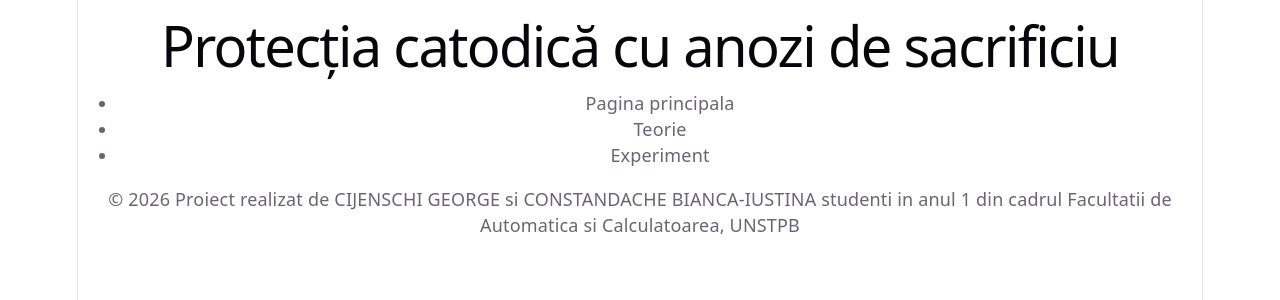
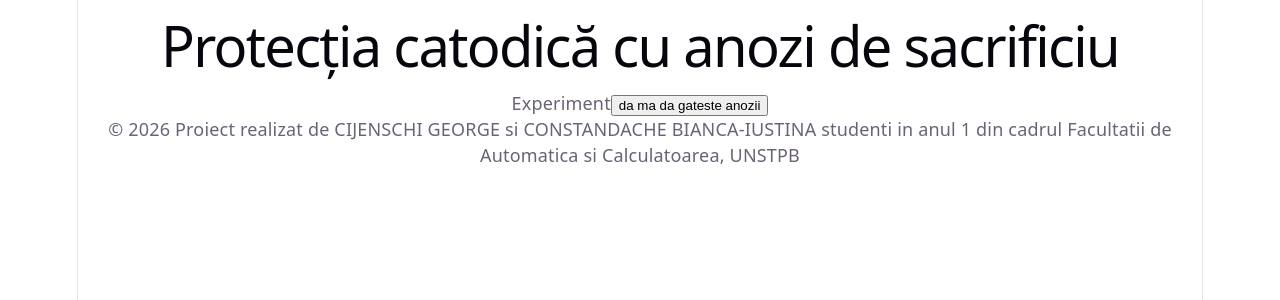
Before and after one commit to mimenschi/proiect_chimie, a React (Vite) app in the folder protectia-catodica/: page /Experiment in a window 1280 px wide. Shown: the top 300 px of the page. Built offline with nearby package versions, Linux system fonts and the light colour scheme.

Commit message:
Add: butoane (partial)

```diff
--- a/protectia-catodica/package.json
+++ b/protectia-catodica/package.json
@@ -11,7 +11,8 @@
   },
   "dependencies": {
     "react": "^19.2.5",
-    "react-dom": "^19.2.5"
+    "react-dom": "^19.2.5",
+    "react-router-dom": "^7.14.2"
   },
   "devDependencies": {
     "@eslint/js": "^10.0.1",
--- a/protectia-catodica/src/App.jsx
+++ b/protectia-catodica/src/App.jsx
@@ -1,10 +1,21 @@
+import React from 'react'
+import { BrowserRouter as Router, Route, Routes } from 'react-router-dom'
 import Header from './site/Header.jsx'
 import Footer from './site/Footer.jsx'
+import Experiment from './pages/Experiment.jsx'
+import Teorie from './pages/Teorie.jsx'
 
 function App() {
   return(
     <>
         <Header/>
+
+        <Router>
+                <Routes>
+                    <Route path="/Teorie" element={<Teorie />} />
+                    <Route path="/Experiment" element={<Experiment />} />
+                </Routes>
+            </Router>
         <Footer/>
     </>
   );
--- /dev/null
+++ b/protectia-catodica/src/pages/Experiment.jsx
@@ -0,0 +1,26 @@
+import React from 'react'
+import { Navigate } from 'react-router-dom'
+
+function Experiment() {
+  const [goToContact, setGoToContact] = React.useState(false)
+
+  if (goToContact) {
+    return <Navigate to="/Experiment" />
+  }
+
+  return (
+    <div>
+      Experiment
+      <button
+        onClick={() => {
+          setGoToContact(true)
+        }}
+      >
+        {" "}
+        da ma da gateste anozii
+      </button>
+    </div>
+  );
+}
+
+export default Experiment
--- /dev/null
+++ b/protectia-catodica/src/pages/Teorie.jsx
@@ -0,0 +1,26 @@
+import React from 'react'
+import { Navigate } from 'react-router-dom'
+
+function Teorie() {
+  const [goToContact, setGoToContact] = React.useState(false)
+
+  if (goToContact) {
+    return <Navigate to="/Teorie" />
+  }
+
+  return (
+    <div>
+      Teorie
+      <button
+        onClick={() => {
+          setGoToContact(true)
+        }}
+      >
+        {" "}
+        h2o e lichid
+      </button>
+    </div>
+  );
+}
+
+export default Teorie
--- a/protectia-catodica/src/site/Header.jsx
+++ b/protectia-catodica/src/site/Header.jsx
@@ -1,15 +1,12 @@
+import React from 'react'
+import Experiment from '../pages/Experiment.jsx'
+import Teorie from '../pages/Teorie.jsx'
 
-function Header(){
-    return(
+
+function Header() {
+    return (
         <header>
             <h1>Protecția catodică cu anozi de sacrificiu</h1>
-            <nav>
-                <ul>
-                    <li>Pagina principala</li>
-                    <li>Teorie</li>
-                    <li>Experiment</li>
-                </ul>
-            </nav>
         </header>
     );
 }
```
Also changed, not shown: 1 other file (tests, documents, lock files or other folders).
